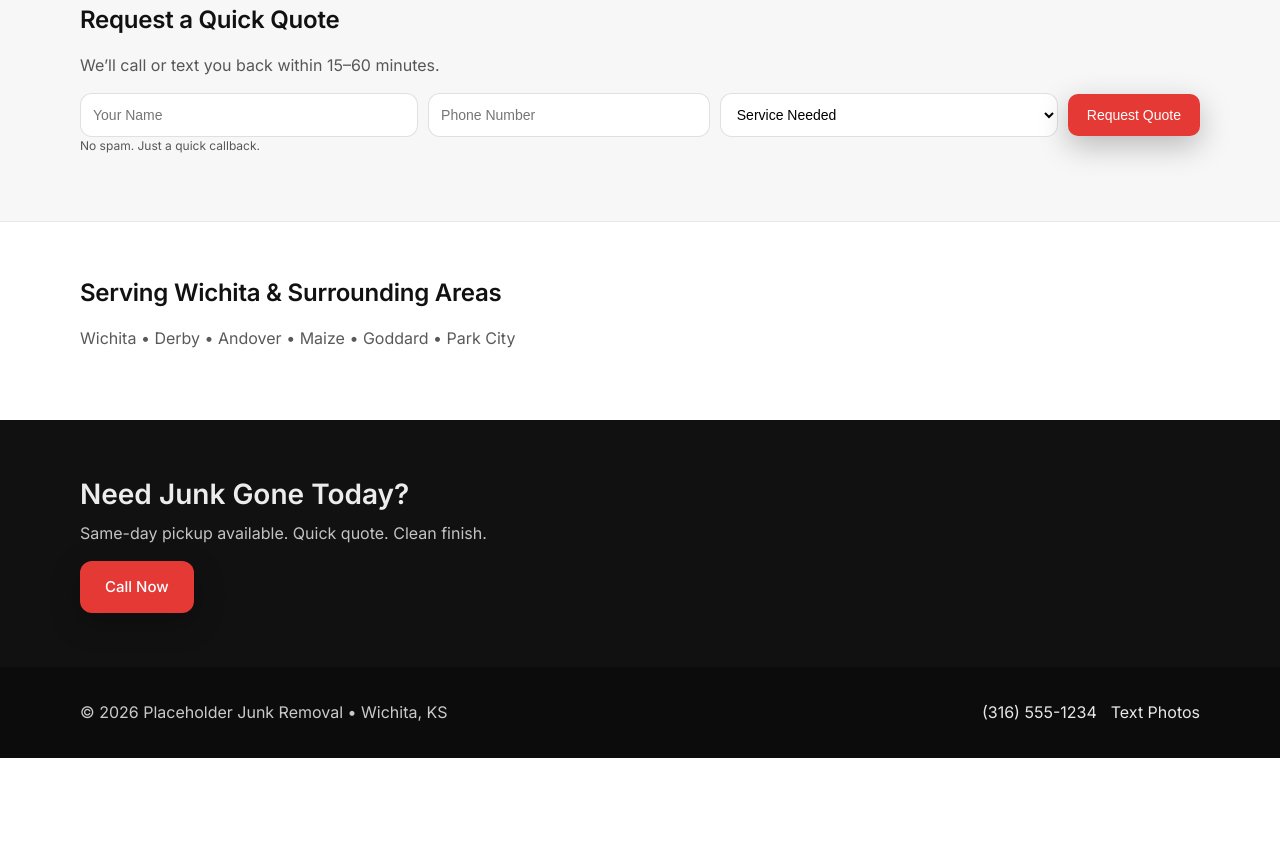
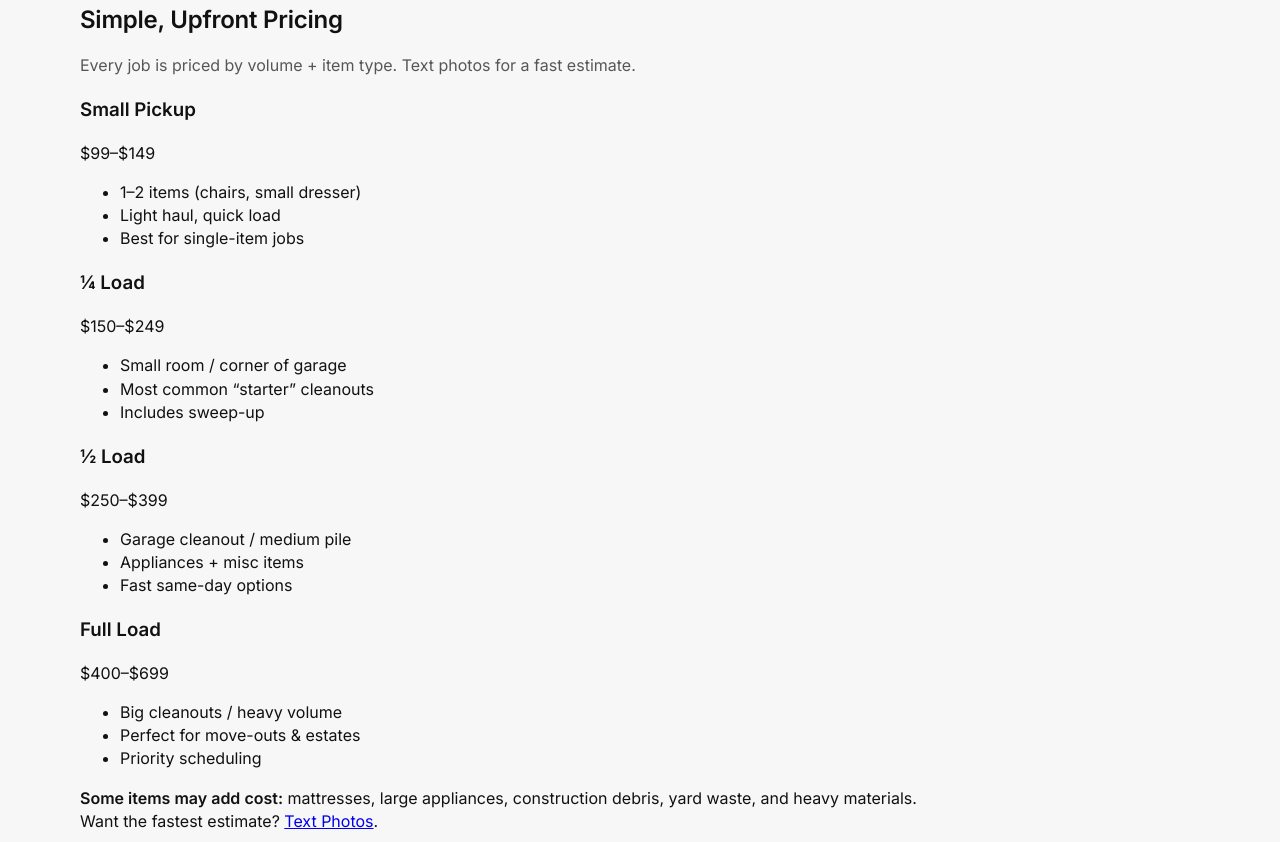
Before and after one commit to Keaganllll/JunkRemovalDEMO1, a plain HTML site: page index.html in a window 1280 px wide. Shown: the part 1158-2000 px from the top of the page. Before the commit the page ends 1916 px from the top, so only its background shows below. Drawn offline with Linux system fonts and the light colour scheme.

Commit message:
Update index.html

```diff
--- a/index.html
+++ b/index.html
@@ -31,11 +31,12 @@
         <span>Cleanouts & Hauling</span>
       </div>
 
-      <div class="nav-links">
-        <a href="#services">Services</a>
-        <a href="#quote">Get Quote</a>
-        <a href="#contact">Contact</a>
-      </div>
+     <div class="nav-links">
+  <a href="#services">Services</a>
+  <a href="#pricing">Pricing</a>
+  <a href="#quote">Get Quote</a>
+  <a href="#contact">Contact</a>
+</div>
     </div>
   </nav>
 
@@ -119,7 +120,62 @@
       </div>
     </div>
   </section>
+<!-- PRICING -->
+<section id="pricing" class="section soft">
+  <div class="container">
+    <h2>Simple, Upfront Pricing</h2>
+    <p>Every job is priced by volume + item type. Text photos for a fast estimate.</p>
 
+    <div class="pricing-grid">
+      <div class="price-card">
+        <h3>Small Pickup</h3>
+        <div class="price">$99–$149</div>
+        <ul>
+          <li>1–2 items (chairs, small dresser)</li>
+          <li>Light haul, quick load</li>
+          <li>Best for single-item jobs</li>
+        </ul>
+      </div>
+
+      <div class="price-card">
+        <h3>¼ Load</h3>
+        <div class="price">$150–$249</div>
+        <ul>
+          <li>Small room / corner of garage</li>
+          <li>Most common “starter” cleanouts</li>
+          <li>Includes sweep-up</li>
+        </ul>
+      </div>
+
+      <div class="price-card">
+        <h3>½ Load</h3>
+        <div class="price">$250–$399</div>
+        <ul>
+          <li>Garage cleanout / medium pile</li>
+          <li>Appliances + misc items</li>
+          <li>Fast same-day options</li>
+        </ul>
+      </div>
+
+      <div class="price-card featured">
+        <h3>Full Load</h3>
+        <div class="price">$400–$699</div>
+        <ul>
+          <li>Big cleanouts / heavy volume</li>
+          <li>Perfect for move-outs & estates</li>
+          <li>Priority scheduling</li>
+        </ul>
+      </div>
+    </div>
+
+    <div class="pricing-note">
+      <strong>Some items may add cost:</strong>
+      mattresses, large appliances, construction debris, yard waste, and heavy materials.
+      <br />
+      Want the fastest estimate? <a href="sms:3165551234">Text Photos</a>.
+    </div>
+  </div>
+</section>
   <!-- QUOTE -->
   <section id="quote" class="section soft">
     <div class="container">
```
